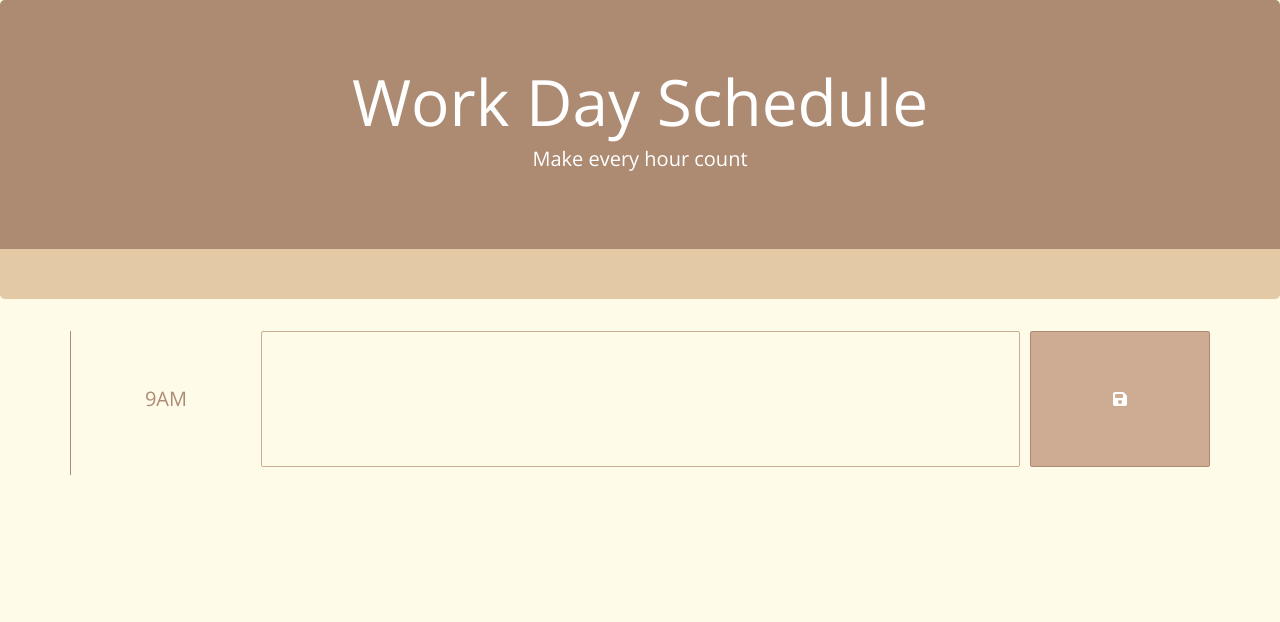
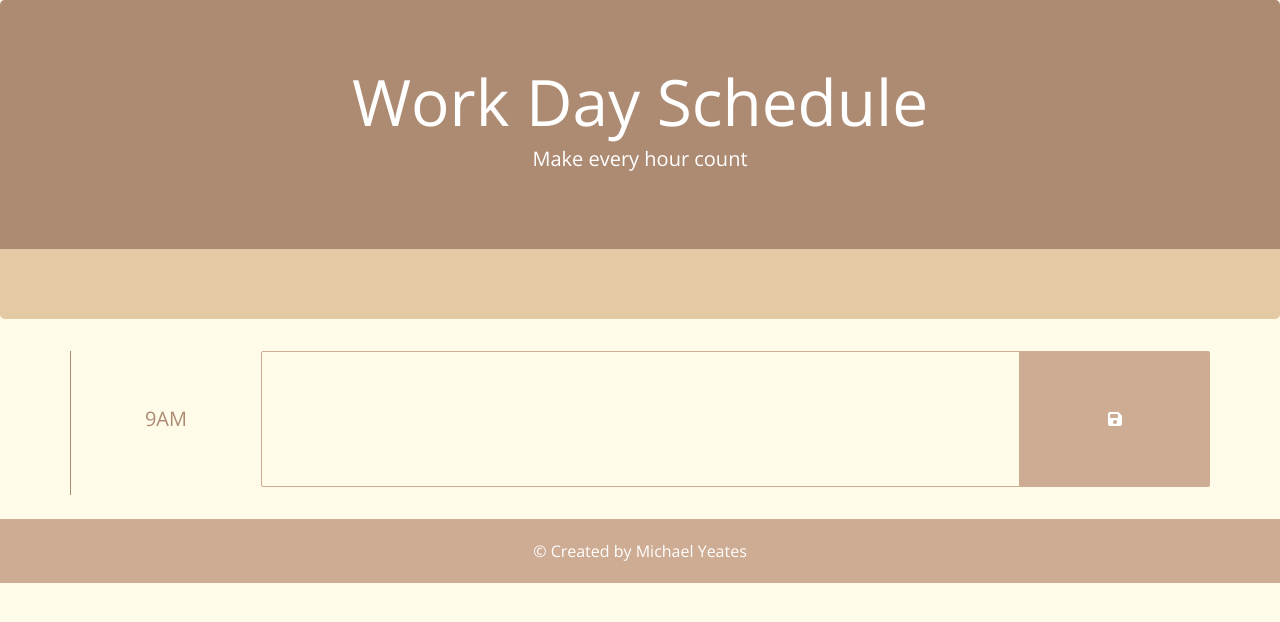
Before and after one commit to mdyeates/daily-planner, a plain HTML site: page index.html in a window 1280 px wide. Drawn offline with nearby package versions, Linux system fonts and the light colour scheme.

Commit message:
Update styles

```diff
--- a/assets/css/style.css
+++ b/assets/css/style.css
@@ -17,7 +17,8 @@ textarea {
   border: 1px solid var(--alt);
   resize: none;
   color: var(--dark);
-  border-radius: 2px;
+  border-top-left-radius: 2px;
+  border-bottom-left-radius: 2px;
 }
 
 textarea:focus {
@@ -28,14 +29,14 @@ textarea:focus {
 .jumbotron {
   background-color: var(--dark);
   color: white;
-  border-bottom: 50px solid var(--alt2);
+  border-bottom: 70px solid var(--alt2);
 }
 
 .description {
   white-space: pre-wrap;
 }
 
-.container {
+main .container {
   border-left: 1px solid var(--dark);
 }
 
@@ -70,11 +71,10 @@ textarea:focus {
 
 .saveBtn {
   border-style: none;
-  border-radius: 2px;
-  border: 1px solid var(--dark);
+  border-top-right-radius: 2px;
+  border-bottom-right-radius: 2px;
   background-color: var(--alt);
   color: white;
-  margin-left: 10px;
 }
 
 .saveBtn:hover {
@@ -90,3 +90,8 @@ textarea:focus {
   transition: all 0.2s ease-in-out;
   scale: 1.5;
 }
+
+footer {
+  background-color: var(--alt);
+  color: white;
+}
--- a/index.html
+++ b/index.html
@@ -33,7 +33,7 @@
       <p class="lead">Make every hour count</p>
       <p id="currentDay" class="lead"></p>
     </header>
-
+    <main>
       <div class="container">
         <div class="row pb-2">
           <div class="col d-flex">
@@ -49,6 +49,13 @@
           </div>
         </div>
       </div>
+    </main>
+
+    <footer class="mt-4">
+      <div class="container text-center">
+        <p class="p-4">&copy; Created by Michael Yeates</p>
+      </div>
+    </footer>
 
     <script src="https://cdnjs.cloudflare.com/ajax/libs/jquery/3.2.1/jquery.min.js"></script>
     <script src="https://cdnjs.cloudflare.com/ajax/libs/moment.js/2.24.0/moment.min.js"></script>
```
Lines whose indentation alone changed are shown as unchanged.
